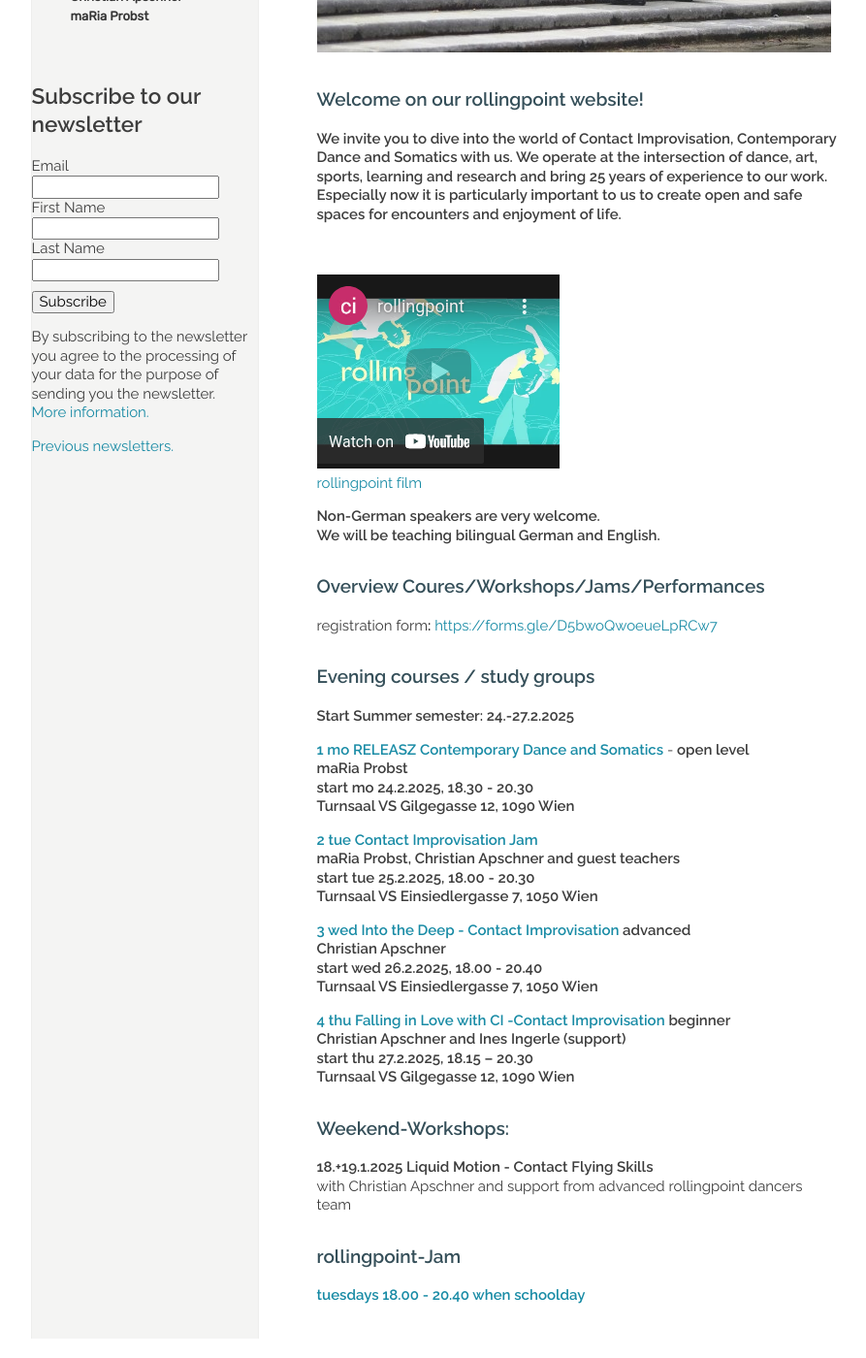
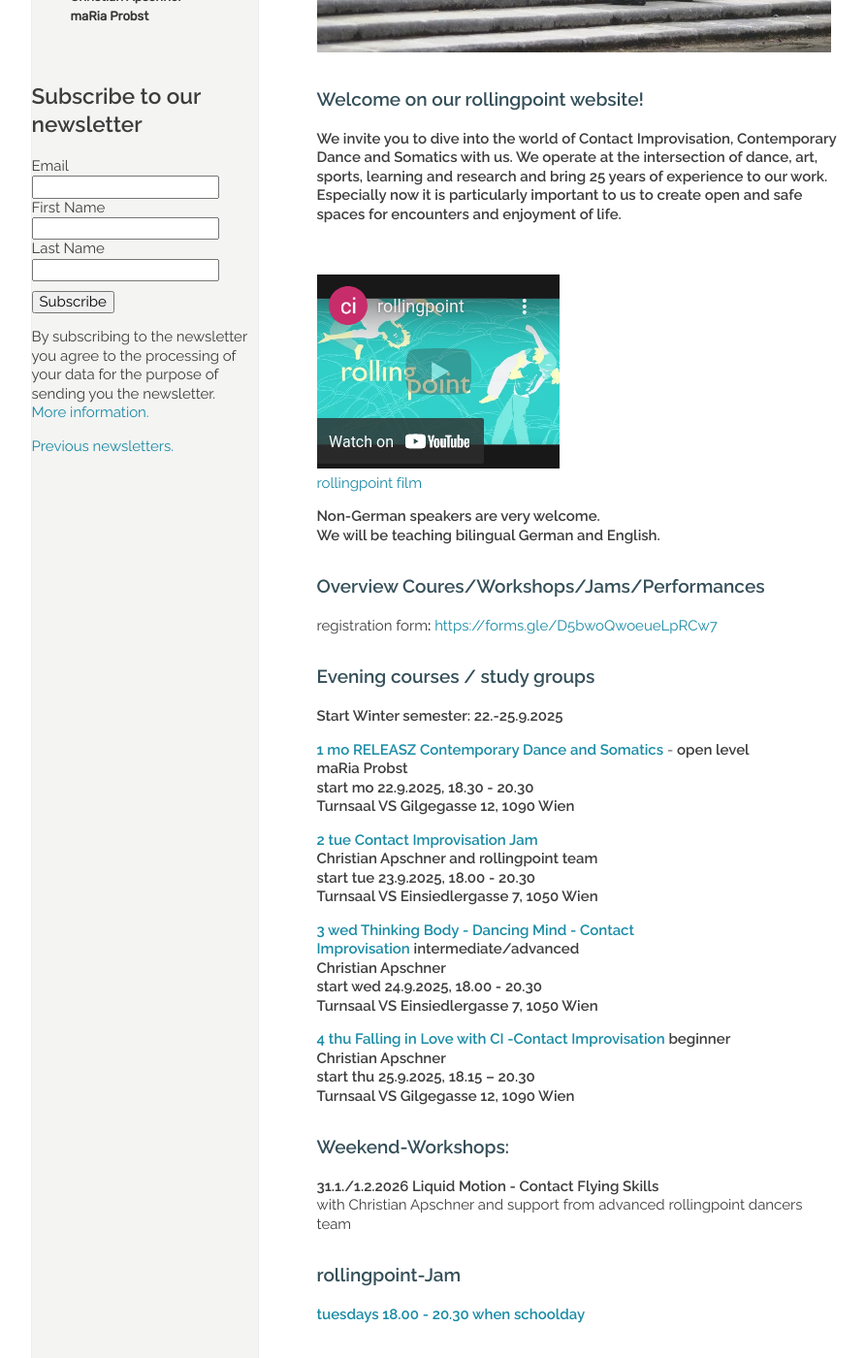
Before and after one commit to manulari/rollingpointat, a Jekyll site: the page built from _pages_en/en.md, in a window 1280 px wide and 1400 px high, scrolled down 520 px. Shown: the whole window at 97% size, without its empty margins (152-1045 px from the left). Built offline with Jekyll 4.4.1, drawn with Linux system fonts in a browser that asks for light colours; comment, search, counter and statistics services are not loaded.

Commit message:
Update page (en) “en”

```diff
--- a/_pages_en/en.md
+++ b/_pages_en/en.md
@@ -27,35 +27,33 @@ registration form**:** <https://forms.gle/D5bwoQwoeueLpRCw7>
 
 ### Evening courses / study groups
 
-**Start Summer semester: 24.-27.2.2025**
+**Start Winter semester: 22.-25.9.2025**
 
 **[1 mo RELEASZ Contemporary Dance and Somatics](/en/kurse#mo)** - **open level**\
 **maRia Probst**  \
-**start mo 24.2.2025, 18.30 - 20.30**\
+**start mo 22.9.2025, 18.30 - 20.30**\
 **Turnsaal VS Gilgegasse 12, 1090 Wien**
 
 **[2 tue Contact Improvisation Jam](/en/kurse#di)**\
-**maRia Probst, Christian Apschner and guest teachers**\
-**start tue 25.2.2025, 18.00 - 20.30**\
+**Christian Apschner and rollingpoint team**\
+**start tue 23.9.2025, 18.00 - 20.30**\
 **Turnsaal VS Einsiedlergasse 7, 1050 Wien**
 
-**[3 wed Into the Deep - Contact Improvisation](/en/kurse#mi) advanced**\
+**[3 wed Thinking Body - Dancing Mind - Contact Improvisation](/en/kurse#mi) intermediate/advanced**\
 **Christian Apschner**\
-**start wed  26.2.2025, 18.00 - 20.40**\
+**start wed  24.9.2025, 18.00 - 20.30**\
 **Turnsaal VS Einsiedlergasse 7, 1050 Wien**
 
 **[4 thu Falling in Love with CI -Contact Improvisation](/en/kurse#do)**  **beginner**\
-**Christian Apschner and Ines Ingerle (support)**\
-**start thu 27.2.2025, 18.15 – 20.30**\
+**Christian Apschner**\
+**start thu 25.9.2025, 18.15 – 20.30**\
 **Turnsaal VS Gilgegasse 12, 1090 Wien**
-
-
 
 ### Weekend-Workshops:
 
-**18.+19.1.2025 Liquid Motion - Contact Flying Skills**\
+**31.1./1.2.2026 Liquid Motion - Contact Flying Skills**\
  with Christian Apschner and support from advanced rollingpoint dancers team
 
 ### **rollingpoint-Jam**
 
-**[tuesdays 18.00 - 20.40 when schoolday](https://rollingpoint.at/en/jams)**
+**[tuesdays 18.00 - 20.30 when schoolday](https://rollingpoint.at/en/jams)**
```
